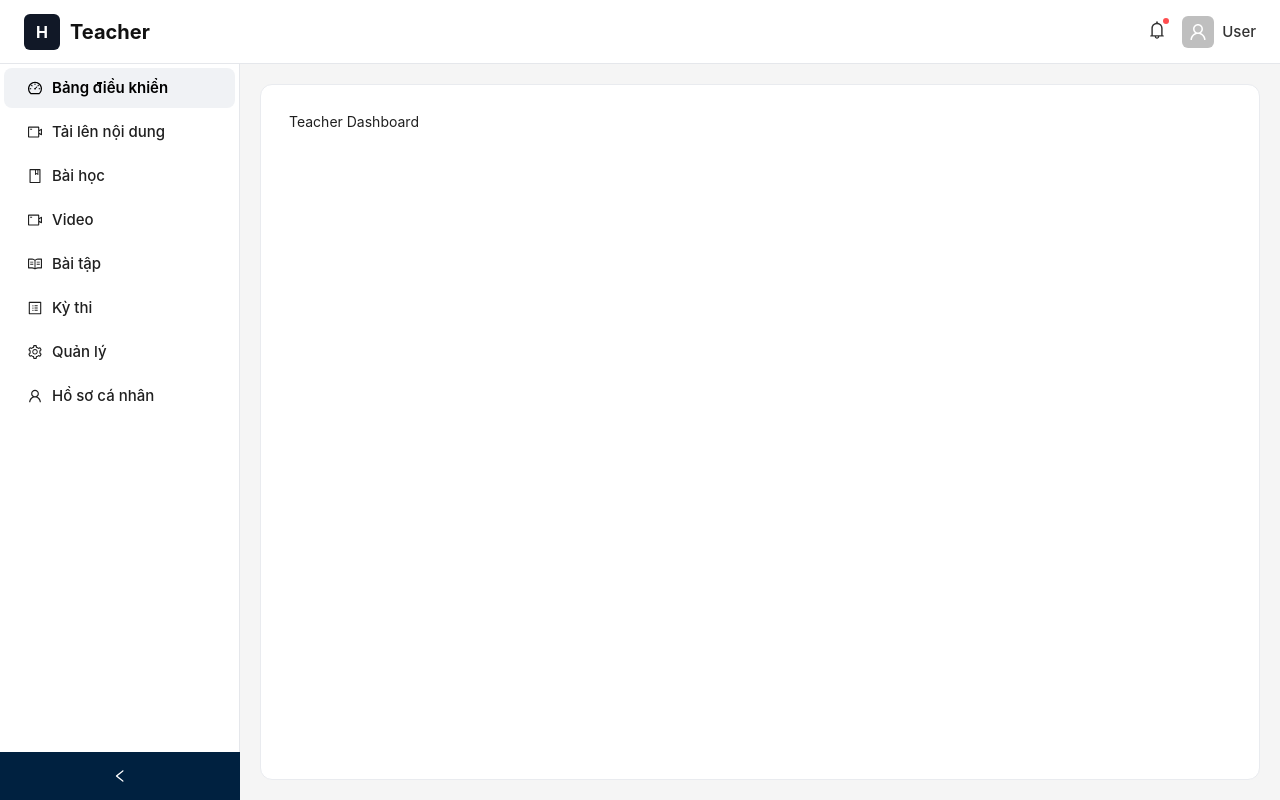
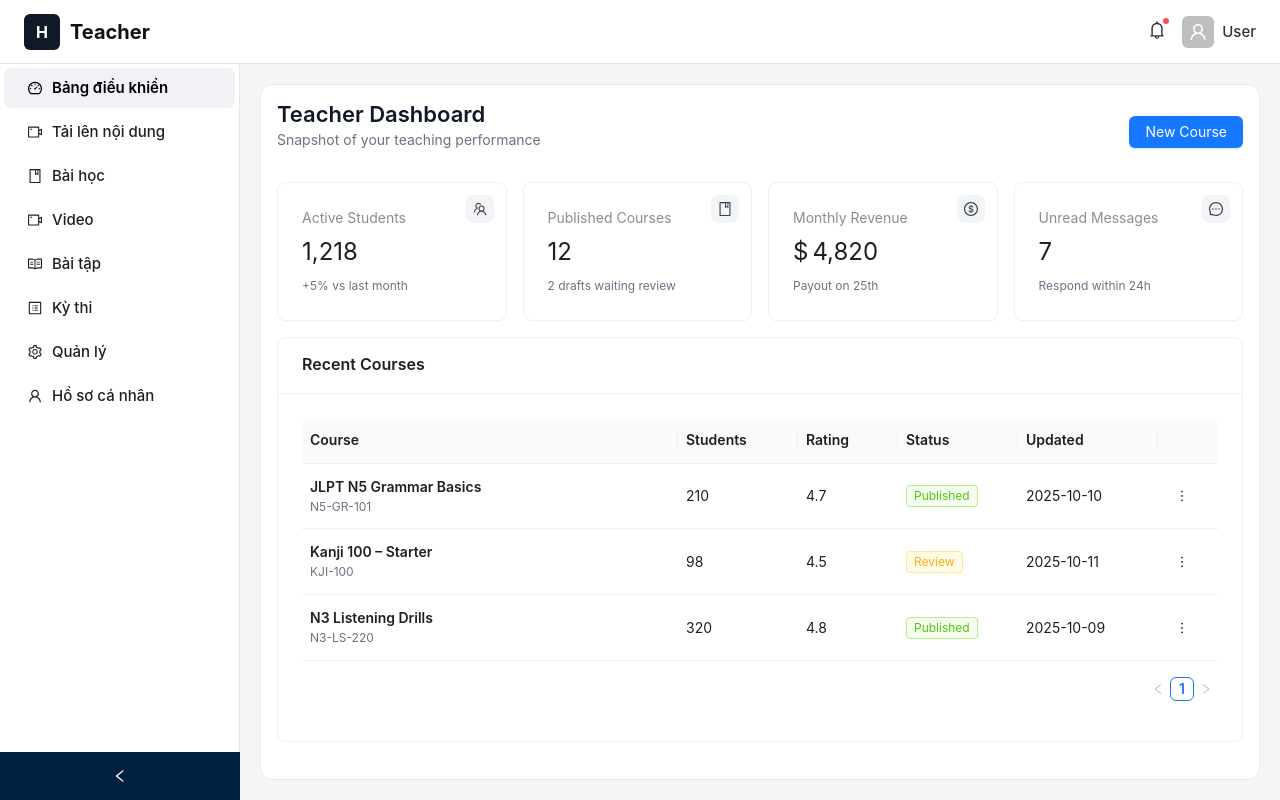
Before and after one commit to danh0999/Hokori-Learning, a React (Vite) app in the folder Hokori-Learning/: page /teacher in a window 1280 px wide. Built offline with nearby package versions, Linux system fonts and the light colour scheme.

Commit message:
add-firebase-loginGG

```diff
--- a/Hokori-Learning/package.json
+++ b/Hokori-Learning/package.json
@@ -14,6 +14,7 @@
     "@vercel/speed-insights": "^1.2.0",
     "antd": "^5.27.3",
     "axios": "^1.12.2",
+    "firebase": "^12.4.0",
     "framer-motion": "^12.23.24",
     "react": "^19.1.1",
     "react-dom": "^19.1.1",
--- /dev/null
+++ b/Hokori-Learning/src/firebase.js
@@ -0,0 +1,28 @@
+// src/lib/firebase.js
+import { initializeApp } from "firebase/app";
+import { getAuth, GoogleAuthProvider } from "firebase/auth";
+import { getStorage } from "firebase/storage";
+
+const firebaseConfig = {
+  apiKey: "AIzaSyA3EeNgHjreNb4u1C0rmB_no-mrpW2ZnK4",
+  authDomain: "hokori-web.firebaseapp.com",
+  projectId: "hokori-web",
+  // Kiểm tra giá trị này trên Firebase Console:
+  // Thường là "<project-id>.appspot.com". Nếu Console hiển thị firebasestorage.app thì giữ nguyên.
+  storageBucket: "hokori-web.appspot.com",
+  messagingSenderId: "598821362969",
+  appId: "1:598821362969:web:c2d31648a02816bfc9f988",
+};
+
+const app = initializeApp(firebaseConfig);
+
+// Auth + Google provider
+export const auth = getAuth(app);
+export const googleProvider = new GoogleAuthProvider();
+// (tùy chọn) bắt buộc chọn tài khoản mỗi lần
+googleProvider.setCustomParameters({ prompt: "select_account" });
+
+// Firebase Storage
+export const storage = getStorage(app);
+
+export default app;
--- /dev/null
+++ b/Hokori-Learning/src/pages/Teacher/Dashboard/TeacherDashboard.jsx
@@ -0,0 +1,161 @@
+import React from "react";
+import { Card, Col, Row, Statistic, Tag, Table, Dropdown, Button } from "antd";
+import {
+  BookOutlined,
+  TeamOutlined,
+  DollarOutlined,
+  MessageOutlined,
+  MoreOutlined,
+} from "@ant-design/icons";
+import styles from "./styles.module.scss";
+
+const recentCourses = [
+  {
+    id: 1,
+    title: "JLPT N5 Grammar Basics",
+    code: "N5-GR-101",
+    students: 210,
+    rating: 4.7,
+    status: "Published",
+    updatedAt: "2025-10-10",
+  },
+  {
+    id: 2,
+    title: "Kanji 100 – Starter",
+    code: "KJI-100",
+    students: 98,
+    rating: 4.5,
+    status: "Review",
+    updatedAt: "2025-10-11",
+  },
+  {
+    id: 3,
+    title: "N3 Listening Drills",
+    code: "N3-LS-220",
+    students: 320,
+    rating: 4.8,
+    status: "Published",
+    updatedAt: "2025-10-09",
+  },
+];
+
+const statusTag = (s) => {
+  const map = {
+    Draft: "default",
+    Review: "warning",
+    Published: "success",
+    Rejected: "error",
+  };
+  return <Tag color={map[s] || "default"}>{s}</Tag>;
+};
+
+export default function TeacherDashboard() {
+  const columns = [
+    {
+      title: "Course",
+      dataIndex: "title",
+      key: "title",
+      render: (v, r) => (
+        <div className={styles.courseCol}>
+          <div className={styles.courseTitle}>{v}</div>
+          <div className={styles.courseCode}>{r.code}</div>
+        </div>
+      ),
+    },
+    { title: "Students", dataIndex: "students", key: "students", width: 120 },
+    { title: "Rating", dataIndex: "rating", key: "rating", width: 100 },
+    {
+      title: "Status",
+      dataIndex: "status",
+      key: "status",
+      width: 120,
+      render: statusTag,
+    },
+    { title: "Updated", dataIndex: "updatedAt", key: "updatedAt", width: 140 },
+    {
+      title: "",
+      key: "actions",
+      width: 60,
+      render: () => (
+        <Dropdown
+          trigger={["click"]}
+          menu={{
+            items: [
+              { key: "view", label: "View" },
+              { key: "edit", label: "Edit" },
+              { type: "divider" },
+              { key: "delete", danger: true, label: "Delete" },
+            ],
+          }}
+        >
+          <Button type="text" icon={<MoreOutlined />} />
+        </Dropdown>
+      ),
+    },
+  ];
+
+  return (
+    <div className={styles.wrapper}>
+      <div className={styles.header}>
+        <div>
+          <h1 className={styles.title}>Teacher Dashboard</h1>
+          <p className={styles.subtitle}>
+            Snapshot of your teaching performance
+          </p>
+        </div>
+        <div className={styles.headerActions}>
+          <Button type="primary">New Course</Button>
+        </div>
+      </div>
+
+      <Row gutter={[16, 16]} className={styles.kpiRow}>
+        <Col xs={24} sm={12} md={6}>
+          <Card className={styles.kpiCard}>
+            <div className={styles.kpiIcon}>
+              <TeamOutlined />
+            </div>
+            <Statistic title="Active Students" value={1218} />
+            <div className={styles.kpiHint}>+5% vs last month</div>
+          </Card>
+        </Col>
+        <Col xs={24} sm={12} md={6}>
+          <Card className={styles.kpiCard}>
+            <div className={styles.kpiIcon}>
+              <BookOutlined />
+            </div>
+            <Statistic title="Published Courses" value={12} />
+            <div className={styles.kpiHint}>2 drafts waiting review</div>
+          </Card>
+        </Col>
+        <Col xs={24} sm={12} md={6}>
+          <Card className={styles.kpiCard}>
+            <div className={styles.kpiIcon}>
+              <DollarOutlined />
+            </div>
+            <Statistic title="Monthly Revenue" value={4820} prefix="$" />
+            <div className={styles.kpiHint}>Payout on 25th</div>
+          </Card>
+        </Col>
+        <Col xs={24} sm={12} md={6}>
+          <Card className={styles.kpiCard}>
+            <div className={styles.kpiIcon}>
+              <MessageOutlined />
+            </div>
+            <Statistic title="Unread Messages" value={7} />
+            <div className={styles.kpiHint}>Respond within 24h</div>
+          </Card>
+        </Col>
+      </Row>
+
+      <Card title="Recent Courses" className={styles.tableCard}>
+        <Table
+          size="middle"
+          rowKey="id"
+          columns={columns}
+          dataSource={recentCourses}
+          pagination={{ pageSize: 5 }}
+        />
+      </Card>
+    </div>
+  );
+}
--- /dev/null
+++ b/Hokori-Learning/src/pages/Teacher/Dashboard/styles.module.scss
@@ -0,0 +1,65 @@
+.wrapper {
+  display: flex;
+  flex-direction: column;
+  gap: 16px;
+}
+.header {
+  display: flex;
+  align-items: center;
+  justify-content: space-between;
+}
+.title {
+  font-size: 22px;
+  font-weight: 600;
+  margin: 0;
+}
+.subtitle {
+  color: #6b7280;
+  margin-top: 4px;
+}
+.headerActions {
+  display: flex;
+  gap: 8px;
+}
+.kpiRow {
+  margin-top: 4px;
+}
+.kpiCard {
+  position: relative;
+  .ant-statistic-title {
+    color: #6b7280;
+  }
+}
+.kpiIcon {
+  position: absolute;
+  right: 12px;
+  top: 12px;
+  width: 28px;
+  height: 28px;
+  border-radius: 8px;
+  background: #f3f4f6;
+  display: grid;
+  place-items: center;
+  color: #374151;
+}
+.kpiHint {
+  font-size: 12px;
+  color: #6b7280;
+  margin-top: 6px;
+}
+.tableCard {
+  :global(.ant-card-head-title) {
+    font-weight: 600;
+  }
+}
+.courseCol {
+  display: flex;
+  flex-direction: column;
+}
+.courseTitle {
+  font-weight: 600;
+}
+.courseCode {
+  font-size: 12px;
+  color: #6b7280;
+}
--- a/Hokori-Learning/src/routes/Route.jsx
+++ b/Hokori-Learning/src/routes/Route.jsx
@@ -13,6 +13,7 @@ import RoleLayout from "../layouts/RoleLayouts/RoleLayout";
 import LearnerDashboard from "../pages/LearnerDashboard/LearnerDashboard";
 import { Navigate } from "react-router-dom";
 import { Contact } from "../pages/Contact/Contact";
+import TeacherDashboard from "../pages/Teacher/Dashboard/TeacherDashboard";
 const Stub = ({ title }) => <div style={{ padding: 12 }}>{title}</div>;
 const routes = [
   {
@@ -43,7 +44,7 @@ const routes = [
     element: <RoleLayout role="teacher" />,
     errorElement: <ErrorPage />,
     children: [
-      { index: true, element: <Stub title="Teacher Dashboard" /> },
+      { index: true, element: <TeacherDashboard /> },
       { path: "my-courses", element: <Stub title="My Courses" /> },
       { path: "create-course", element: <Stub title="Create Course" /> },
       { path: "students", element: <Stub title="Students" /> },
--- /dev/null
+++ b/Hokori-Learning/src/services/auth.js
@@ -0,0 +1,52 @@
+// src/services/auth.js
+import {
+  signInWithPopup,
+  signOut,
+  setPersistence,
+  browserLocalPersistence,
+  onAuthStateChanged,
+} from "firebase/auth";
+import { auth, googleProvider } from "../firebase";
+
+export async function loginWithGoogle() {
+  await setPersistence(auth, browserLocalPersistence);
+  const result = await signInWithPopup(auth, googleProvider);
+  const user = result.user;
+  // const idToken = await user.getIdToken(); // gửi BE nếu cần xác thực server-side
+  return {
+    uid: user.uid,
+    email: user.email,
+    displayName: user.displayName,
+    photoURL: user.photoURL,
+  };
+}
+
+export async function logout() {
+  await signOut(auth);
+}
+/**
+ * Lắng nghe trạng thái user Firebase (nếu muốn đồng bộ toàn app)
+ * @param {(user|null)=>void} callback
+ * @returns {()=>void} unsub
+ */
+export function onAuthChange(callback) {
+  return onAuthStateChanged(auth, callback);
+}
+
+/**
+ * Mapping lỗi Firebase (để hiển thị message thân thiện)
+ */
+export function mapFirebaseAuthError(error) {
+  const code = error?.code || "";
+  if (code.includes("auth/popup-closed-by-user"))
+    return "Bạn đã đóng cửa sổ đăng nhập.";
+  if (code.includes("auth/cancelled-popup-request"))
+    return "Đang có một popup đăng nhập khác.";
+  if (code.includes("auth/popup-blocked"))
+    return "Trình duyệt chặn popup. Hãy cho phép popup rồi thử lại.";
+  if (code.includes("auth/configuration-not-found"))
+    return "Cấu hình Auth chưa đúng (chưa bật Google hoặc thiếu Authorized domain).";
+  if (code.includes("auth/operation-not-allowed"))
+    return "Phương thức đăng nhập chưa được bật trong Firebase.";
+  return "Đăng nhập thất bại. Vui lòng thử lại.";
+}
```
Also changed, not shown: Hokori-Learning/src/components/Authen-Form/Login-Form/LoginForm.jsx (+42 -3 lines), 1 other file (tests, documents, lock files or other folders).
